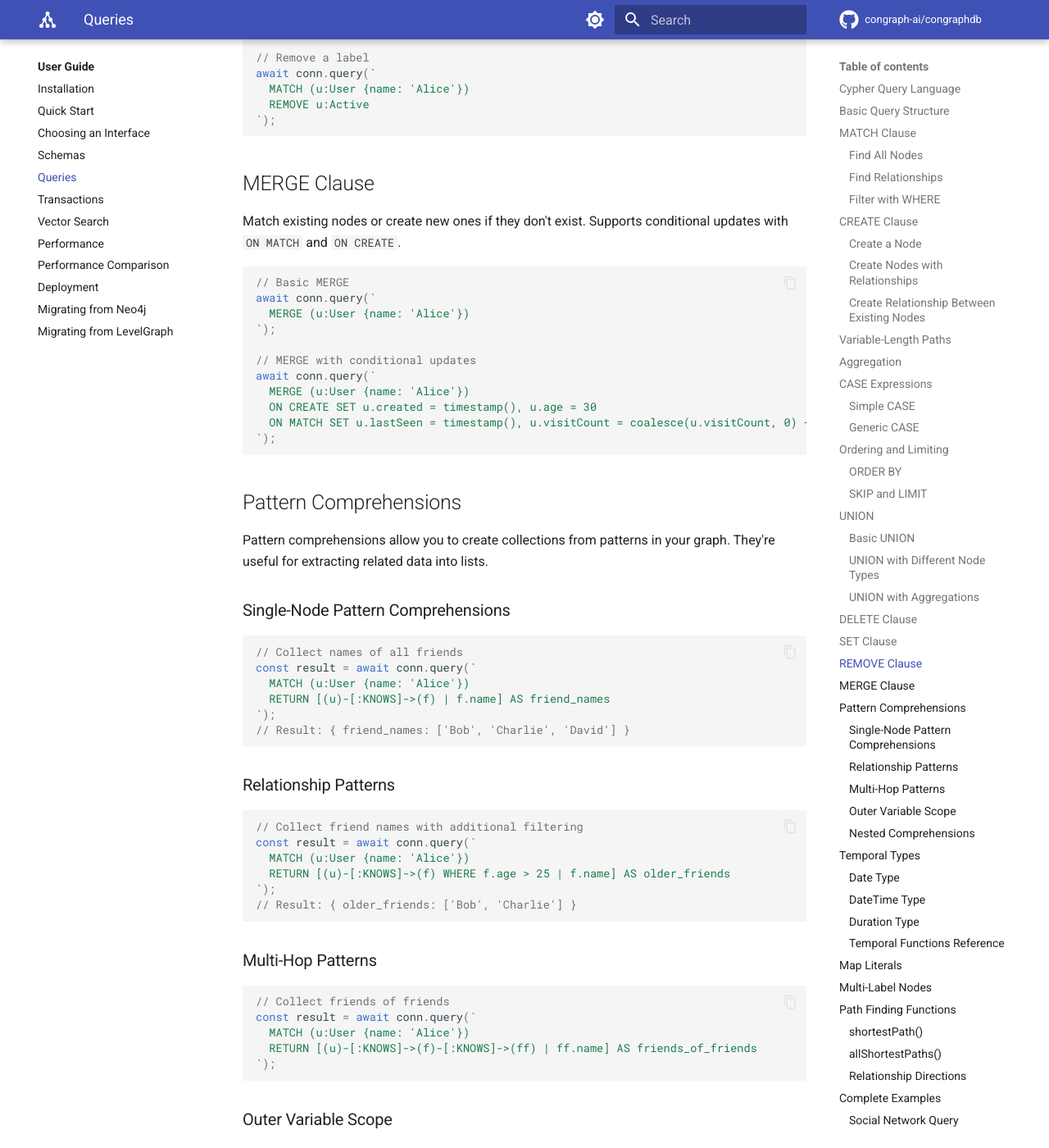
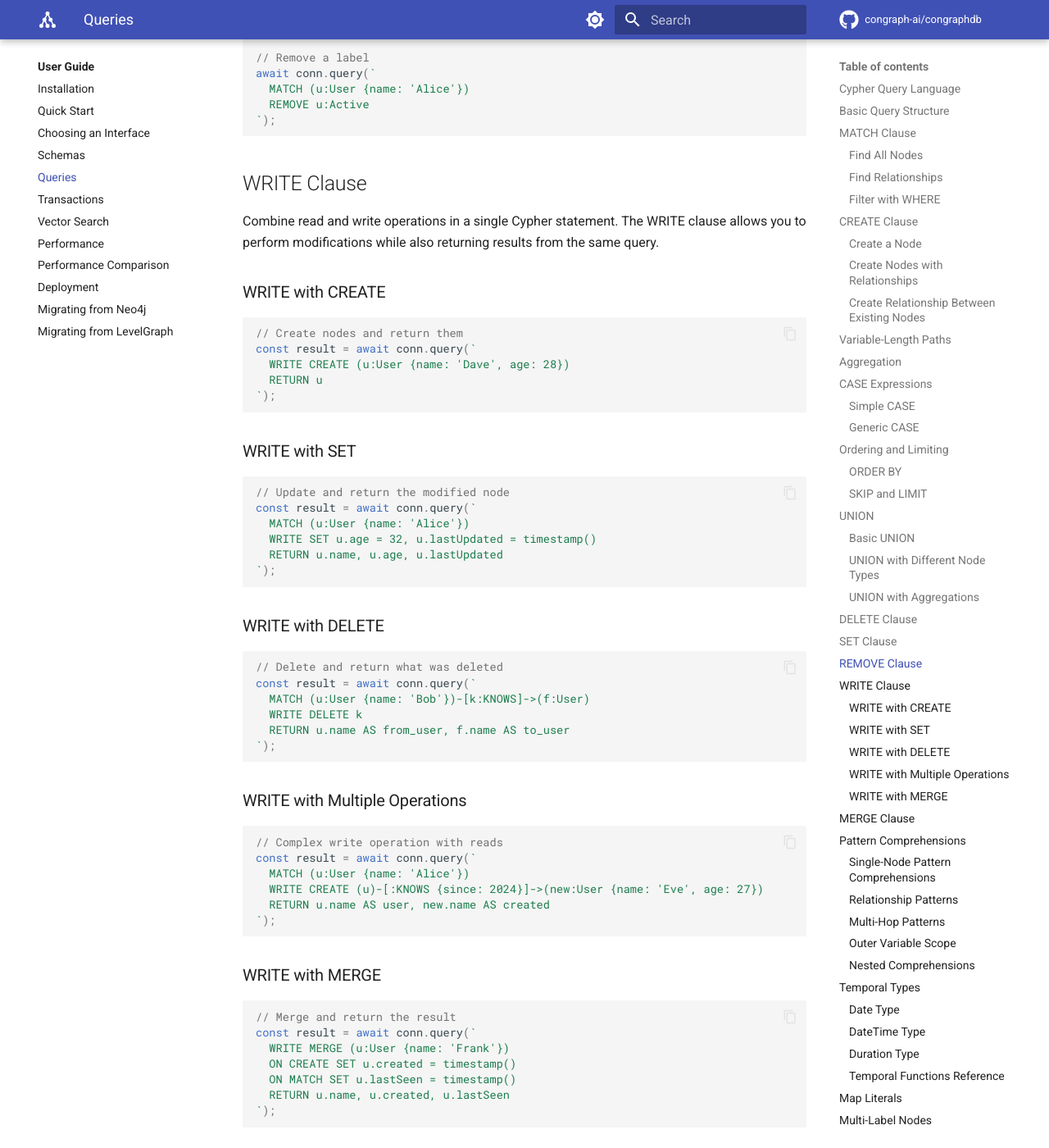
Before and after one commit to congraph-ai/congraphdb-docs, an MkDocs documentation site: the page built from docs/guide/queries.md, in a window 1280 px wide and 1400 px high, scrolled down 6274 px. Shown: the whole window at 82% size. Built offline with MkDocs 1.6.1 and Material for MkDocs 9.7.7, drawn with Linux system fonts in a browser that asks for light colours; comment, search, counter and statistics services are not loaded; the version menu is left out.

Commit message:
docs: update for v0.1.9 with streaming API and WRITE clause
Documentation Updates:
- Update index.md to reflect v0.1.9 features (Algorithm Streaming API,
  WRITE clause, graph algorithms, OCC, Schema API)
- Add WRITE clause documentation to queries.md with examples for
  CREATE, SET, DELETE, MERGE operations
- Update algorithms.md with Streaming API documentation including
  memory benefits and usage examples
- Update releases/index.md to show v0.1.9 as current version

WRITE Clause Examples:
- WRITE CREATE with node creation and RETURN
- WRITE SET for updates with timestamp
- WRITE DELETE for relationship removal
- WRITE with multiple operations combining reads and writes
- WRITE MERGE with ON CREATE/ON MATCH conditional updates

Streaming API Documentation:
- Algorithm streaming for large-scale graph computations
- Memory-efficient batch processing
- Real-time result streaming before algorithm completion
- Example of streaming PageRank with batch size configuration

````diff
--- a/docs/guide/queries.md
+++ b/docs/guide/queries.md
@@ -297,6 +297,65 @@ await conn.query(`
 await conn.query(`
   MATCH (u:User {name: 'Alice'})
   REMOVE u:Active
+`);
+```
+
+## WRITE Clause
+
+Combine read and write operations in a single Cypher statement. The WRITE clause allows you to perform modifications while also returning results from the same query.
+
+### WRITE with CREATE
+
+```javascript
+// Create nodes and return them
+const result = await conn.query(`
+  WRITE CREATE (u:User {name: 'Dave', age: 28})
+  RETURN u
+`);
+```
+
+### WRITE with SET
+
+```javascript
+// Update and return the modified node
+const result = await conn.query(`
+  MATCH (u:User {name: 'Alice'})
+  WRITE SET u.age = 32, u.lastUpdated = timestamp()
+  RETURN u.name, u.age, u.lastUpdated
+`);
+```
+
+### WRITE with DELETE
+
+```javascript
+// Delete and return what was deleted
+const result = await conn.query(`
+  MATCH (u:User {name: 'Bob'})-[k:KNOWS]->(f:User)
+  WRITE DELETE k
+  RETURN u.name AS from_user, f.name AS to_user
+`);
+```
+
+### WRITE with Multiple Operations
+
+```javascript
+// Complex write operation with reads
+const result = await conn.query(`
+  MATCH (u:User {name: 'Alice'})
+  WRITE CREATE (u)-[:KNOWS {since: 2024}]->(new:User {name: 'Eve', age: 27})
+  RETURN u.name AS user, new.name AS created
+`);
+```
+
+### WRITE with MERGE
+
+```javascript
+// Merge and return the result
+const result = await conn.query(`
+  WRITE MERGE (u:User {name: 'Frank'})
+  ON CREATE SET u.created = timestamp()
+  ON MATCH SET u.lastSeen = timestamp()
+  RETURN u.name, u.created, u.lastSeen
 `);
 ```
 
````
Also changed, not shown: docs/index.md (+8 -8 lines), docs/internals/algorithms.md (+46 -1 lines), docs/releases/index.md (+1 -1 lines).
